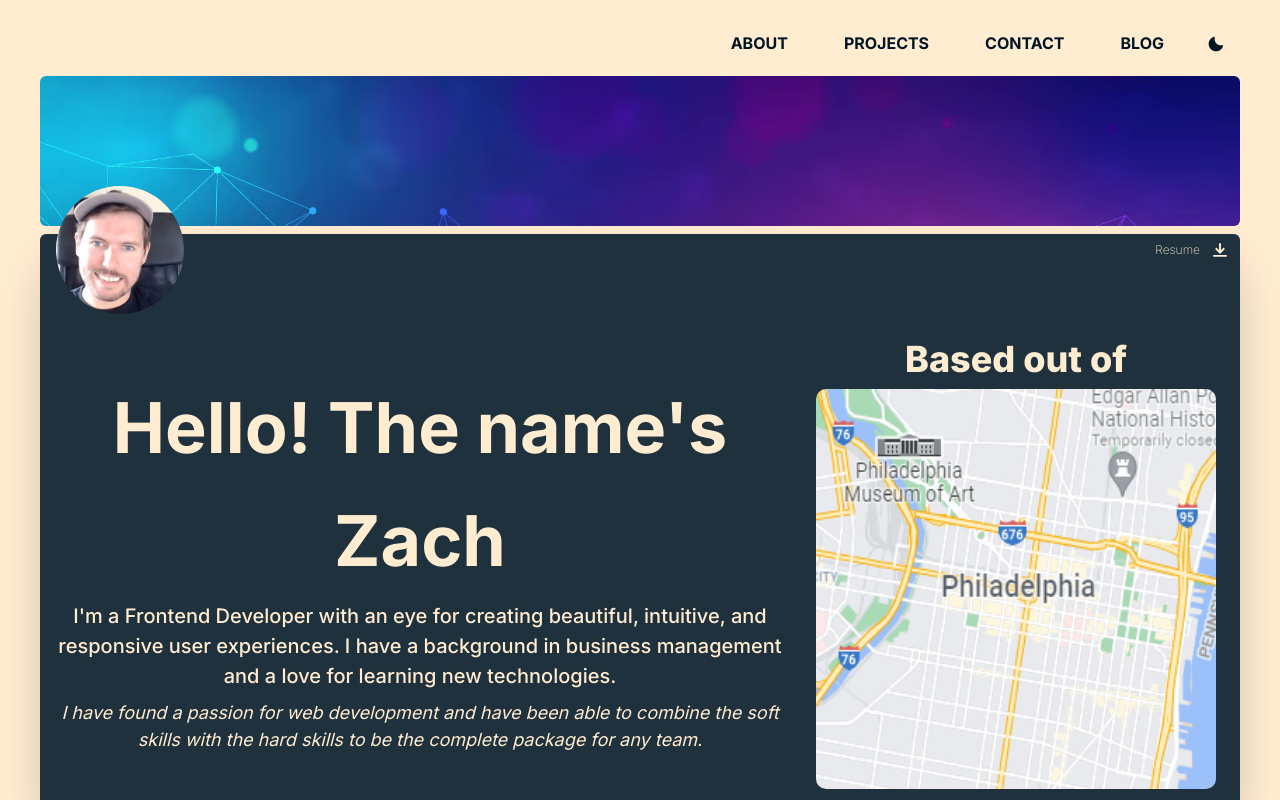
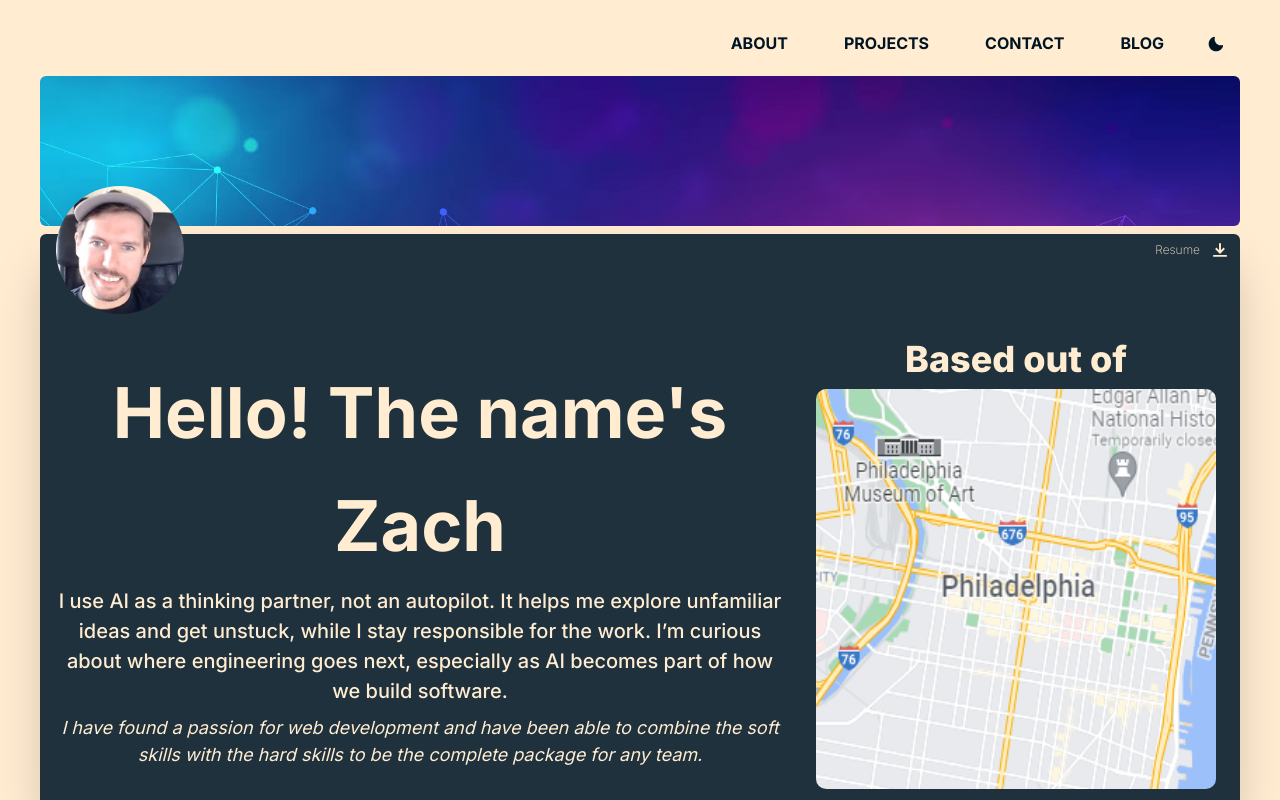
Before and after one commit to ZachCodedThat/zpDotDev, a Next.js app: page /about in a window 1280 px wide. Shown: the top 800 px of the page. Built offline with nearby package versions, Linux system fonts and the light colour scheme.

Commit message:
Update About page copy

```diff
--- a/app/about/page.js
+++ b/app/about/page.js
@@ -182,10 +182,11 @@ const About = () => {
                     fontWeight={500}
                     color="#FFECD1"
                   >
-                    I'm a Frontend Developer with an eye for creating beautiful,
-                    intuitive, and responsive user experiences. I have a
-                    background in business management and a love for learning
-                    new technologies.
+                    I use AI as a thinking partner, not an autopilot. It helps
+                    me explore unfamiliar ideas and get unstuck, while I stay
+                    responsible for the work. I’m curious about where
+                    engineering goes next, especially as AI becomes part of how
+                    we build software.
                   </Text>
 
                   <Text
```
